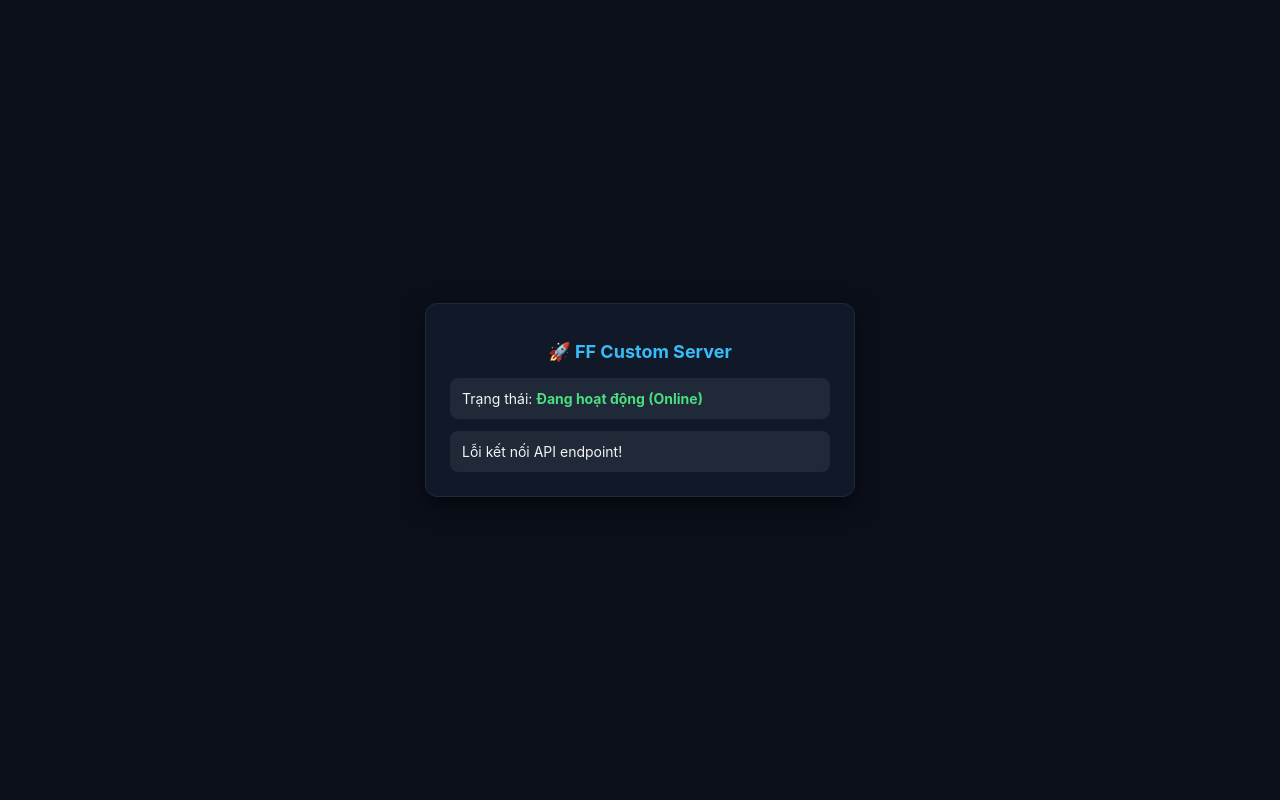
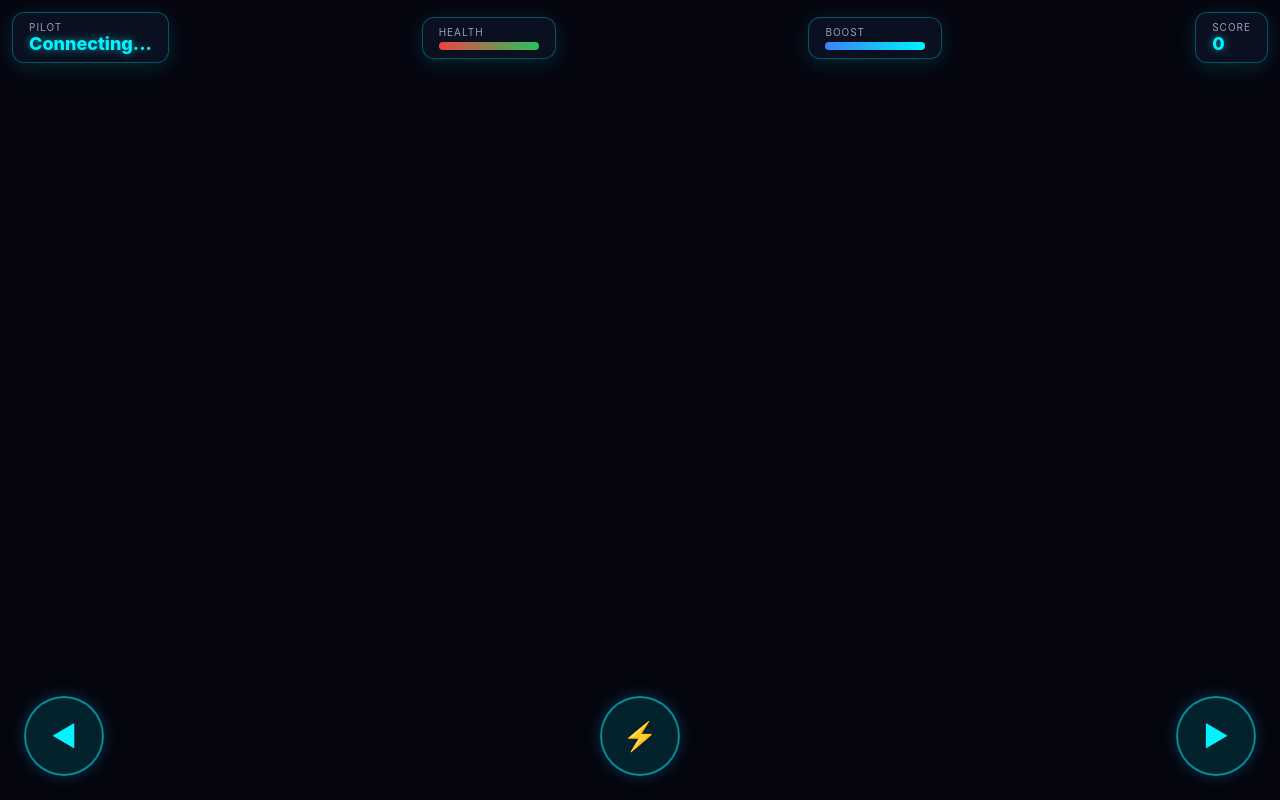
Before and after one commit to cloneshpepa-blip/ff-sever, a plain HTML site: page index.html in a window 1280 px wide. Drawn offline with nearby package versions, Linux system fonts and the light colour scheme; no server answers.

Commit message:
Update index.html

```diff
--- a/index.html
+++ b/index.html
@@ -2,60 +2,52 @@
 <html lang="vi">
 <head>
     <meta charset="UTF-8">
-    <meta name="viewport" content="width=device-width, initial-scale=1.0">
-    <title>FF Custom Server Status</title>
-    <style>
-        body {
-            background-color: #0b0f19;
-            color: #f3f4f6;
-            font-family: -apple-system, BlinkMacSystemFont, "Segoe UI", Roboto, sans-serif;
-            display: flex;
-            justify-content: center;
-            align-items: center;
-            height: 100vh;
-            margin: 0;
-        }
-        .container {
-            background: #111827;
-            border: 1px solid #1f2937;
-            border-radius: 12px;
-            padding: 24px;
-            width: 85%;
-            max-width: 380px;
-            box-shadow: 0 8px 20px rgba(0, 0, 0, 0.5);
-        }
-        h1 { font-size: 18px; color: #38bdf8; text-align: center; margin-bottom: 16px; }
-        .status-box {
-            background: #1f2937;
-            padding: 12px;
-            border-radius: 8px;
-            margin-top: 12px;
-            font-size: 14px;
-        }
-        .online { color: #4ade80; font-weight: bold; }
-    </style>
+    <meta name="viewport" content="width=device-width, initial-scale=1.0, maximum-scale=1.0, user-scalable=no">
+    <title>Cyberpunk Velocity 3D</title>
+    <link rel="stylesheet" href="style.css">
 </head>
 <body>
-    <div class="container">
-        <h1>🚀 FF Custom Server</h1>
-        <div class="status-box">
-            Trạng thái: <span class="online">Đang hoạt động (Online)</span>
+
+    <!-- HUD Overlay -->
+    <div id="hud-container">
+        <div class="hud-card">
+            <div class="hud-title">Pilot</div>
+            <div class="hud-value" id="pilot-name">Connecting...</div>
         </div>
-        <div class="status-box" id="api-data">
-            Đang kết nối API...
+        <div class="hud-card">
+            <div class="hud-title">Health</div>
+            <div class="bar-background"><div id="health-bar"></div></div>
+        </div>
+        <div class="hud-card">
+            <div class="hud-title">Boost</div>
+            <div class="bar-background"><div id="boost-bar"></div></div>
+        </div>
+        <div class="hud-card">
+            <div class="hud-title">Score</div>
+            <div class="hud-value" id="score-val">0</div>
         </div>
     </div>
 
-    <script>
-        fetch('https://ff-sever.vercel.app/api/update')
-            .then(res => res.json())
-            .then(data => {
-                document.getElementById('api-data').innerHTML =
-                    `API phản hồi: <b style="color:#4ade80">Thành công</b><br>Mã Code: ${data.code}`;
-            })
-            .catch(err => {
-                document.getElementById('api-data').innerText = 'Lỗi kết nối API endpoint!';
-            });
-    </script>
+    <!-- Controls Layer -->
+    <div id="controls-layer">
+        <div class="touch-btn" id="btn-left">◀</div>
+        <div class="touch-btn" id="btn-boost">⚡</div>
+        <div class="touch-btn" id="btn-right">▶</div>
+    </div>
+
+    <!-- Game Over Screen -->
+    <div id="overlay">
+        <div class="modal">
+            <h1>SYSTEM CRASH</h1>
+            <p id="death-reason" style="color: #94a3b8; font-size: 14px;"></p>
+            <h2 id="final-score" style="color: #00f3ff; margin: 16px 0;">0 PTS</h2>
+            <button id="btn-restart">REBOOT SYSTEM</button>
+        </div>
+    </div>
+
+    <!-- Three.js CDN -->
+    <script src="https://cdnjs.cloudflare.com/ajax/libs/three.js/r128/three.min.js"></script>
+    <!-- Main Game Logic -->
+    <script src="game.js"></script>
 </body>
 </html>
```
